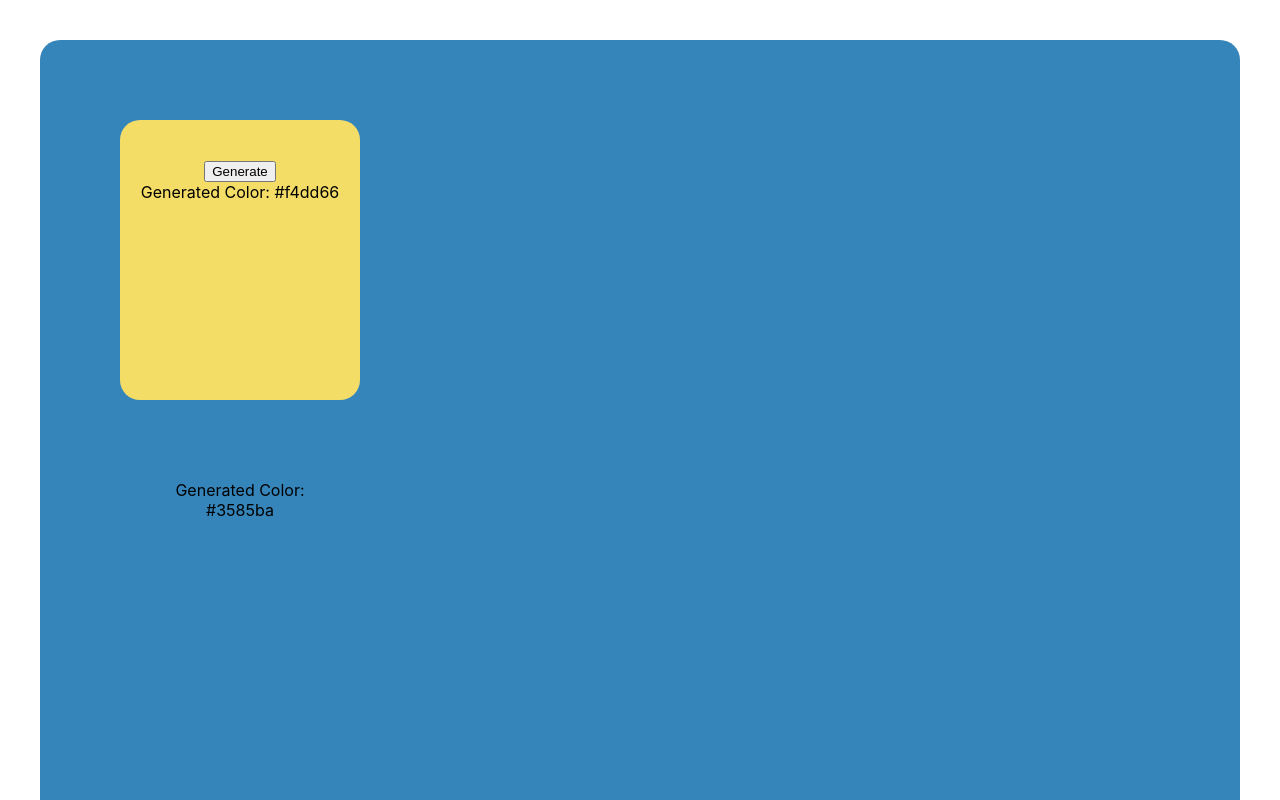
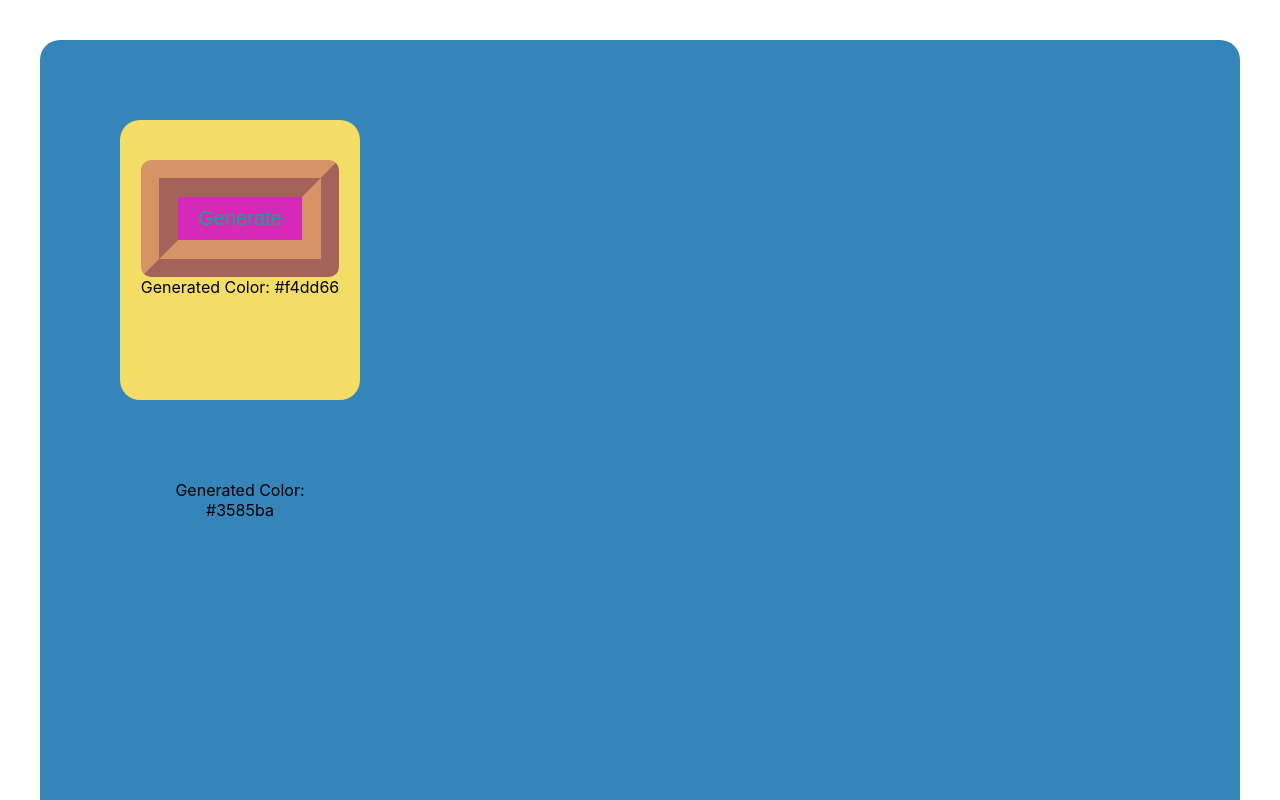
Before and after one commit to CamilaFenzl/react-random-color-generator, a React app: page / in a window 1280 px wide. Shown: the top 800 px of the page. Built offline with nearby package versions, Linux system fonts and the light colour scheme; the HTML template or start-up script is replaced by a standard one.

Commit message:
Fix button

```diff
--- a/src/App.css
+++ b/src/App.css
@@ -17,3 +17,12 @@
   height: 200px;
   text-align: center;
 }
+
+button {
+  padding: 10px 20px;
+  background-color: #d729b7;
+  color: #0eaa86;
+  border: 10mm ridge rgba(211, 220, 50, 0.6);
+  border-radius: 10px;
+  font-size: 20px;
+}
```
